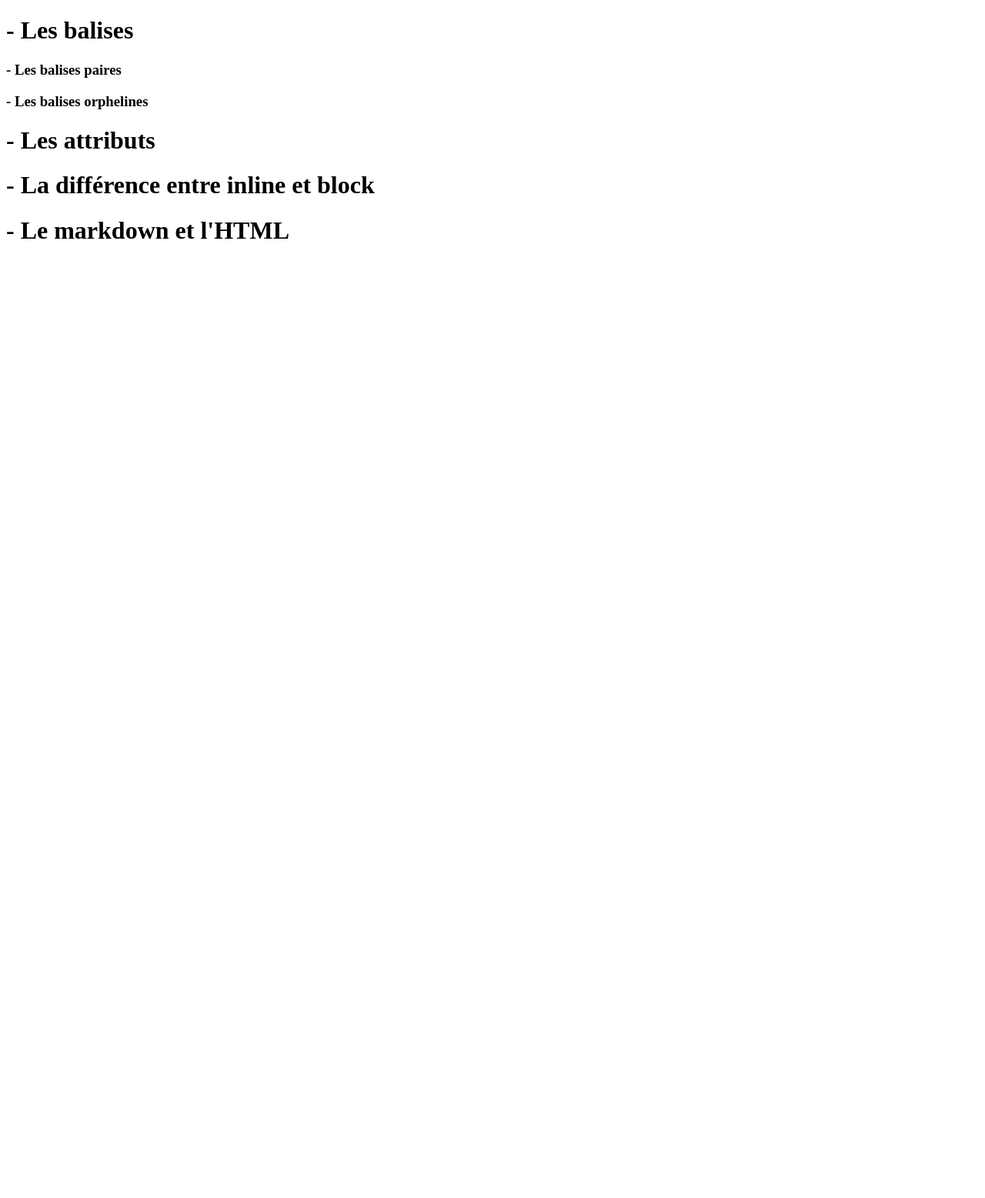
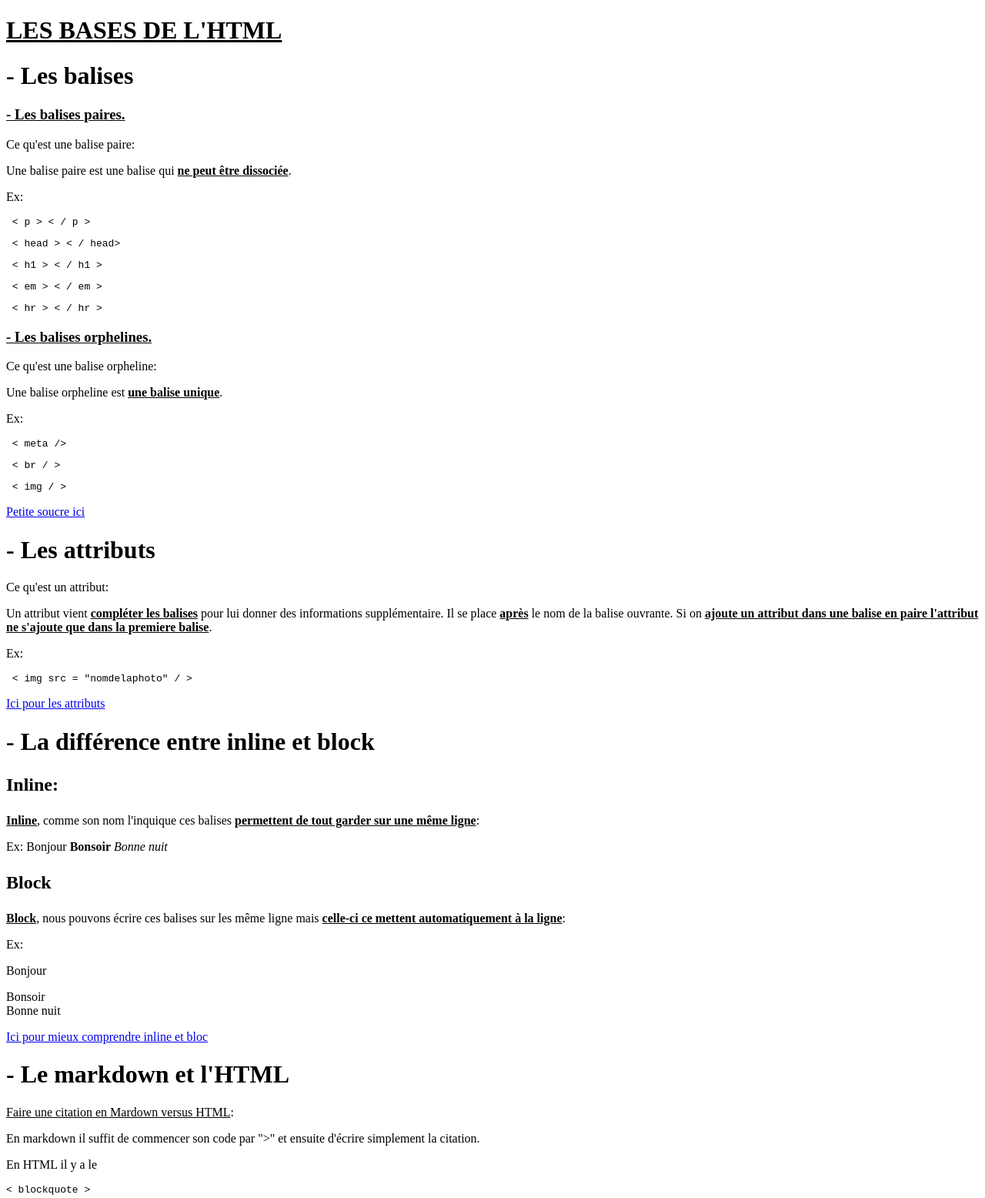
Before and after one commit to GrotardRomain/HTML-Basic, a plain HTML site: page index.html in a window 1280 px wide. Shown: the top 1556 px of the page at 77% size. Before the commit the page ends 800 px from the top, so only its background shows below. Drawn offline with Linux system fonts and the light colour scheme.

Commit message:
index.html

```diff
--- a/index.html
+++ b/index.html
@@ -5,17 +5,52 @@
 <title>Les bases de l'html
 </title>
 <body>
+  <h1><strong><u>LES BASES DE L'HTML</u></strong></h1>
   <h1>- Les balises
   </h1>
-   <h3>- Les balises paires
+   <h3><u>- Les balises paires.</u>
    </h3>
-   <h3>- Les balises orphelines
+   <p>Ce qu'est une balise paire:</p>
+   <p>Une balise paire est une balise qui <u><strong>ne peut être dissociée</strong></u>.</p>
+   <p>Ex: <pre> < p > < / p > </pre>
+     <pre> < head > < / head> </pre>
+     <pre> < h1 > < / h1 > </pre>
+     <pre> < em > < / em > </pre>
+     <pre> < hr > < / hr > </pre>
+   <h3><u>- Les balises orphelines.</u>
    </h3>
+   <p>Ce qu'est une balise orpheline:</p>
+   <p>Une balise orpheline est <u><strong>une balise unique</strong></u>.</p>
+   <p>Ex: <pre> < meta /> </pre>
+     <pre> < br / > </pre>
+     <pre> < img / > </pre>
+     <p> <a href="http://41mag.fr/liste-des-balises-html5">Petite soucre ici</a>
 <h1>- Les attributs
 </h1>
+<p>Ce qu'est un attribut:</p>
+<p>Un attribut vient <u><strong>compléter les balises</strong></u> pour lui donner des informations supplémentaire. Il se place <u><strong>après</strong></u> le nom de la balise ouvrante. Si on <u><strong>ajoute un attribut dans une balise en paire l'attribut ne s'ajoute que dans la premiere balise</u></strong>.</p>
+<p>Ex: <pre> < img src = "nomdelaphoto" / > </pre>
+  <p> <a href="https://openclassrooms.com/courses/apprenez-a-creer-votre-site-web-avec-html5-et-css3/votre-premiere-page-web-en-html">Ici pour les attributs</a>
 <h1>- La différence entre inline et block
 </h1>
-<h1>- Le markdown et l'HTML
-</h1>
+<h2><p>Inline:</p></h2>
+<p><u><strong>Inline</strong></u>, comme son nom l'inquique ces balises <u><strong>permettent de tout garder sur une même ligne</u></strong>:</p>
+<a>Ex: Bonjour</a> <strong>Bonsoir</strong> <em>Bonne nuit</em>
+<h2><p>Block</p></h2>
+<p><u><strong>Block</u></strong>, nous pouvons écrire ces balises sur les même ligne mais <u><strong>celle-ci ce mettent automatiquement à la ligne</u></strong>:</p>
+<p>Ex:</p>
+<p>Bonjour</p><footer>Bonsoir</footer><div>Bonne nuit</div>
+<p> <a href="https://www.alsacreations.com/tuto/lire/530-La-structure-des-balises-bloc-et-en-ligne.html">Ici pour mieux comprendre inline et bloc</a>
+<h1>- Le markdown et l'HTML</h1>
+<p><u>Faire une citation en Mardown versus HTML</u>:</p>
+<p> En markdown il suffit de commencer son code par ">" et ensuite d'écrire simplement la citation.</p>
+<p> En HTML il y a le <pre>< blockquote ></pre> pour une citation plus longue avec des paragraphes</p>
+<p><u>Insérer une image en Markdown versus HTML</u>:</p>
+<p> En markdown il suffite de taper ![Le nom de votre image](Le lien) et le tour est joué !</p>
+<p> En HTML <pre> < img = src "votre lien" > </pre> </p>
+<p><u> Insérer une vidéo en markdown versus HTML</u>:</p>
+<p> En markdown voici le code !::[titre-video](//url-video) .</p>
+<p> En HTML <pre>< video controls src = "video.ogv">Ici la description alternative< / video > </pre> </p>
+
 </body>
 </html>
```
